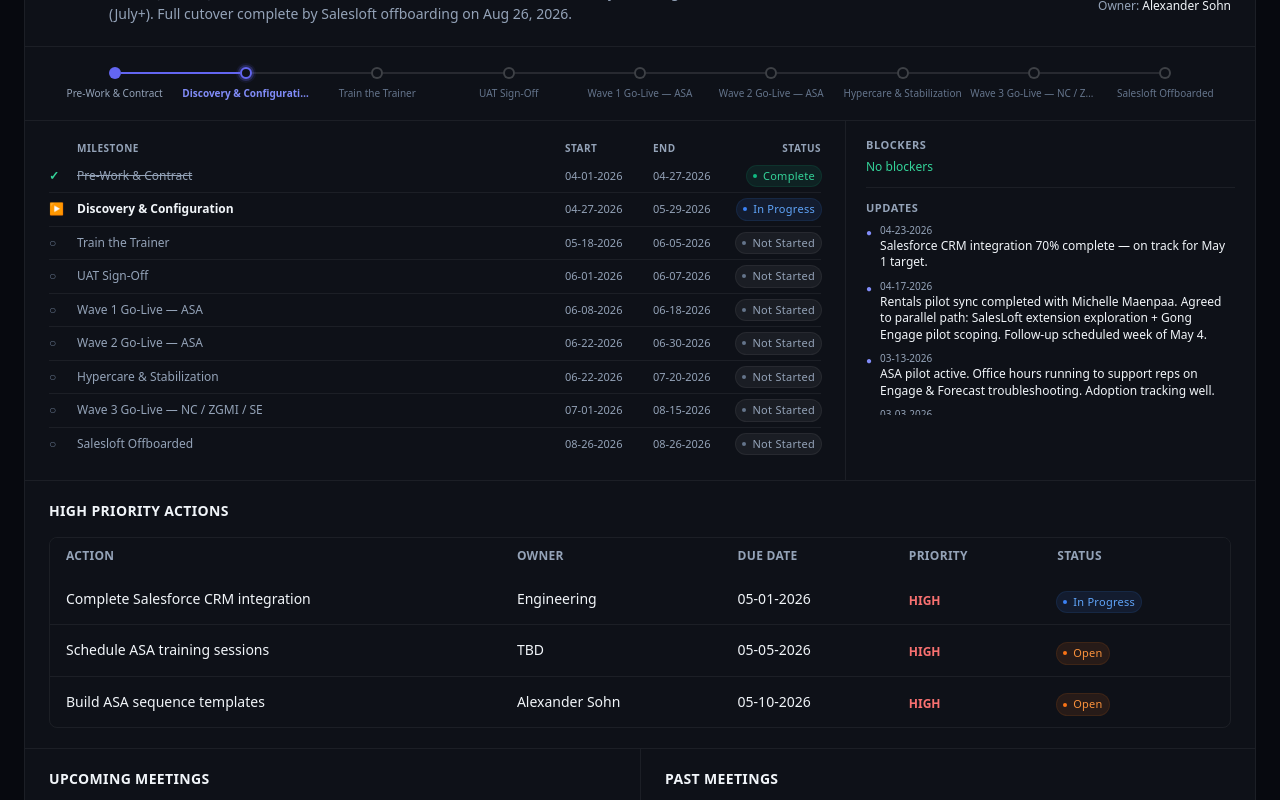
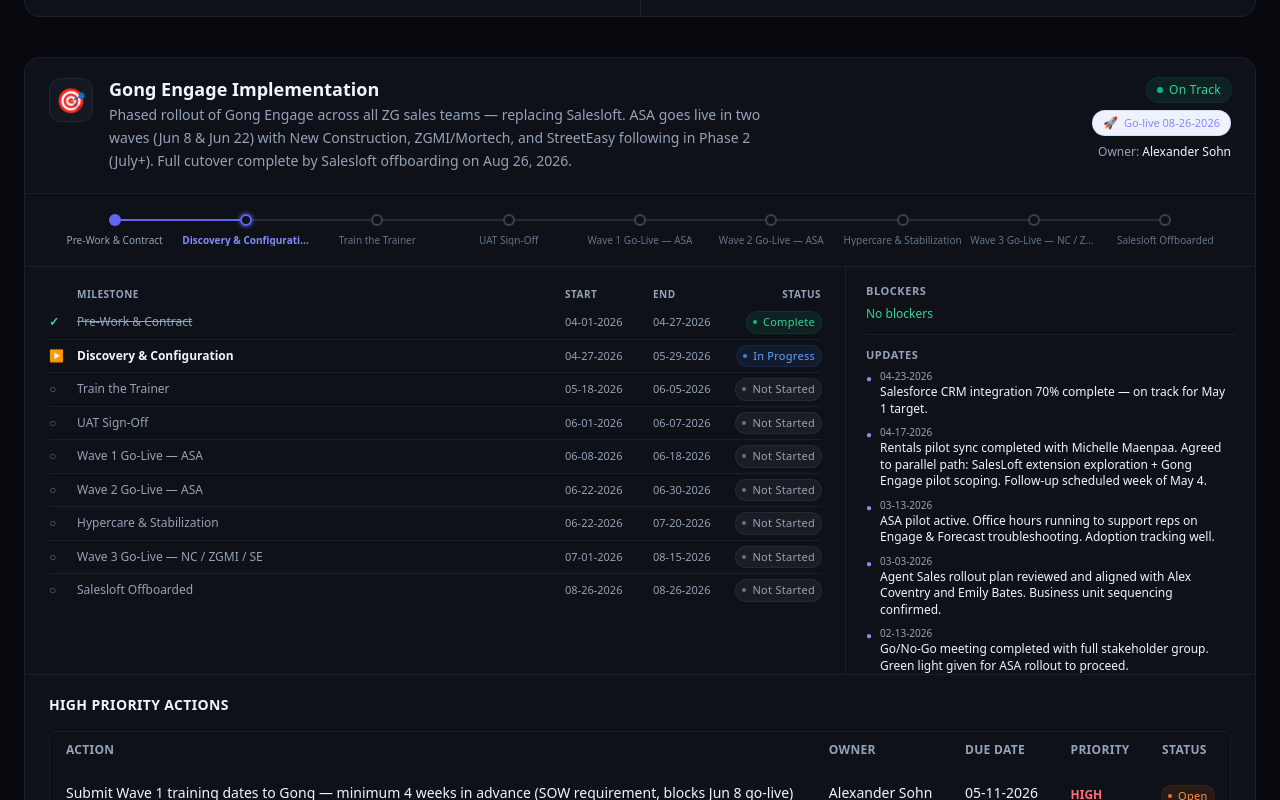
Before and after one commit to alexandersoh-lgtm/gong-tracker, a Next.js app: page /workstreams in a window 1280 px wide. Shown: the part 1800-2600 px from the top of the page. Built offline with nearby package versions, Linux system fonts and the light colour scheme.

Commit message:
Fix updates bottom spacing; update Gong Engage high priority action to training dates deadline

```diff
--- a/app/workstreams/page.tsx
+++ b/app/workstreams/page.tsx
@@ -154,10 +154,10 @@
                 </div>
               </div>
 
-              {/* Blockers + Updates — 1/3, scrollable */}
-              <div className="px-5 pt-4 pb-4 flex flex-col gap-3">
+              {/* Blockers + Updates — 1/3 */}
+              <div className="px-5 pt-4 pb-0 flex flex-col">
                 {/* Blockers */}
-                <div>
+                <div className="shrink-0 mb-3">
                   <h3 className="text-[11px] font-semibold text-[var(--text-muted)] uppercase tracking-wider mb-1.5">Blockers</h3>
                   {ws.blockers.length === 0 ? (
                     <p className="text-xs text-emerald-500 dark:text-emerald-400">No blockers</p>
@@ -177,15 +177,15 @@
                 </div>
 
                 {/* Divider */}
-                <div className="border-t border-[var(--border)]" />
+                <div className="border-t border-[var(--border)] shrink-0 mb-3" />
 
-                {/* Updates — grows to fill remaining space */}
-                <div className="flex flex-col flex-1 min-h-0">
-                  <h3 className="text-[11px] font-semibold text-[var(--text-muted)] uppercase tracking-wider mb-1.5">Updates</h3>
+                {/* Updates — fills remaining height, scrolls */}
+                <div className="flex-1 min-h-0 flex flex-col overflow-hidden">
+                  <h3 className="text-[11px] font-semibold text-[var(--text-muted)] uppercase tracking-wider mb-1.5 shrink-0">Updates</h3>
                   {ws.updates.length === 0 ? (
                     <p className="text-xs text-[var(--text-muted)]">No updates yet.</p>
                   ) : (
-                    <div className="max-h-48 overflow-y-auto space-y-2 pr-1">
+                    <div className="flex-1 overflow-y-auto space-y-2 pr-1">
                       {ws.updates.map((u, i) => (
                         <div key={i} className="flex gap-2 items-start">
                           <span className="text-indigo-400 mt-0.5 shrink-0 text-[10px]">●</span>
--- a/data/workstreams.json
+++ b/data/workstreams.json
@@ -181,9 +181,7 @@
       { "date": "2026-02-13", "text": "Go/No-Go meeting completed with full stakeholder group. Green light given for ASA rollout to proceed." }
     ],
     "actions": [
-      { "id": "ge-a1", "title": "Complete Salesforce CRM integration", "owner": "Engineering", "dueDate": "2026-05-01", "priority": "high", "status": "in_progress" },
-      { "id": "ge-a2", "title": "Schedule ASA training sessions", "owner": "TBD", "dueDate": "2026-05-05", "priority": "high", "status": "open" },
-      { "id": "ge-a3", "title": "Build ASA sequence templates", "owner": "Alexander Sohn", "dueDate": "2026-05-10", "priority": "high", "status": "open" }
+      { "id": "ge-a1", "title": "Submit Wave 1 training dates to Gong — minimum 4 weeks in advance (SOW requirement, blocks Jun 8 go-live)", "owner": "Alexander Sohn", "dueDate": "2026-05-11", "priority": "high", "status": "open" }
     ],
     "meetings": {
       "upcoming": [
```
